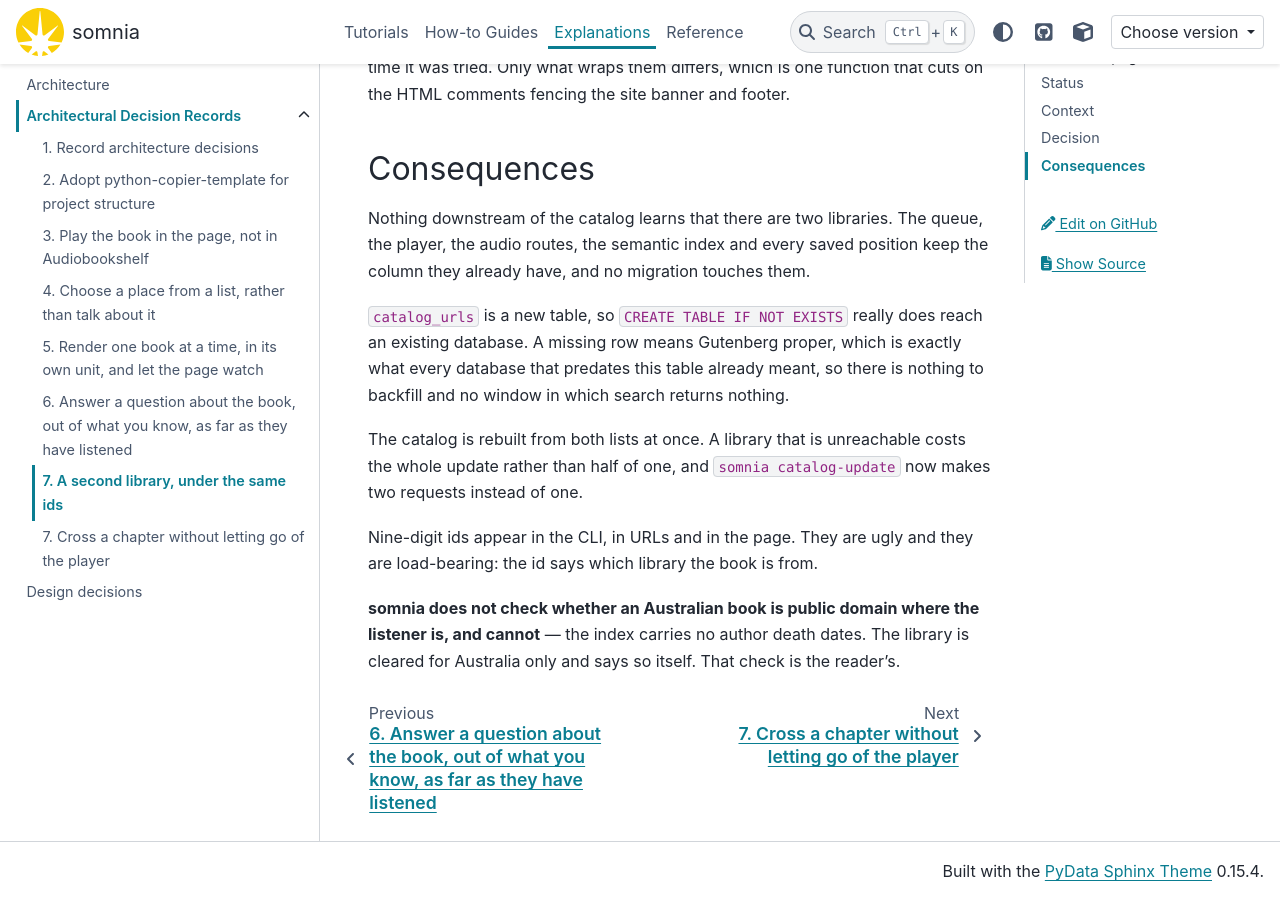
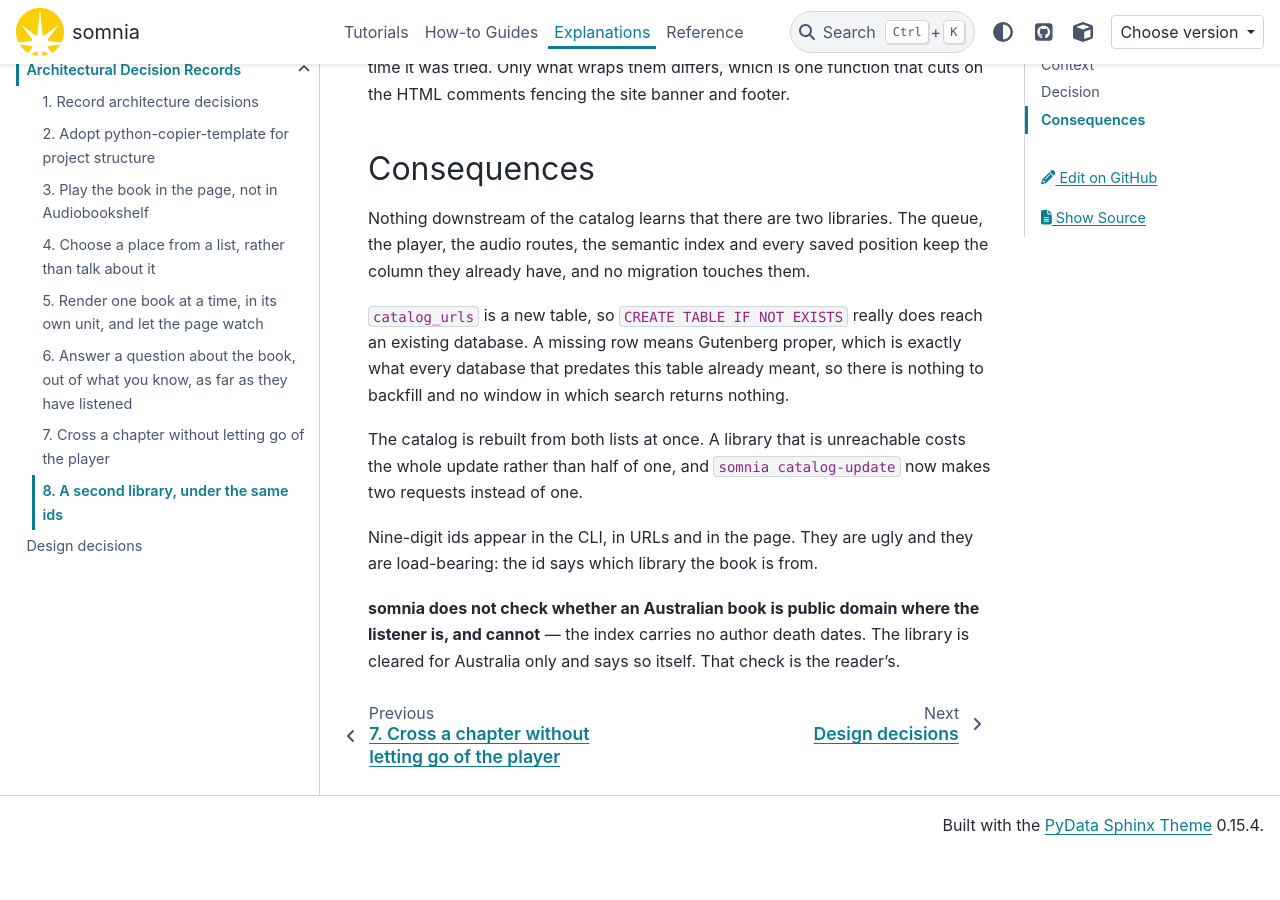
Before and after one commit to gilesknap/somnia, a Sphinx documentation site: the page built from docs/explanations/decisions/0008-a-second-library-under-the-same-ids.md, in a window 1280 px wide and 900 px high, scrolled down 1483 px. Built offline with Sphinx 7.4.7 and the PyData theme 0.15.4, drawn with Linux system fonts in a browser that asks for light colours; pages that are not in the unit, such as notebooks, are missing from menus; the version number could not be read and is left out; after the commit the page ends 2338 px from its top, so only the background shows below that; some of the changed text lies outside the part shown.

Commit message:
Put the catalog in the database somnia will actually open
The installer's catalog step called the venv's somnia directly, and that is the
one somnia on the box started without reading somnia.env: every other one goes
through the wrapper or a systemd unit that sources it first. So SOMNIA_DATA_DIR
was unset, the whole catalog landed in the default ~/.local/share/somnia, and
the real database kept whatever it had. The install said "catalog updated:
81893 books" either way.

That is a silently wrong install, which is the exact failure this script exists
to prevent, and it hid for as long as it did because a slightly stale Gutenberg
catalog looks like a fresh one. Adding a second library is what exposed it —
nuc2 imported 4,073 Australian books and then answered a search for Nineteen
Eighty-Four with nothing at all.

The data dir is read out of the settings file rather than sourced, because an
EnvironmentFile may hold an unquoted value with spaces in it: systemd accepts
that and `.` would choke on it. A commented-out setting cannot match, so an
unset one stays unset and the default still applies. The line now also says
which database it is filling, so the next time this is wrong it says so on the
way past instead of hours later.

Also renumbers the second-library ADR to 8. It and the chapter-boundary ADR
both took 7 on branches that merged an hour apart, and 7 is the one five other
documents already link to.

Co-Authored-By: Claude Opus 5 <noreply@anthropic.com>

```diff
--- a/docs/explanations/decisions/0007-a-second-library-under-the-same-ids.md
+++ b/docs/explanations/decisions/0008-a-second-library-under-the-same-ids.md
@@ -1,4 +1,4 @@
-# 7. A second library, under the same ids
+# 8. A second library, under the same ids
 
 Date: 2026-08-08
 
```
Also changed, not shown: 1 other file.
